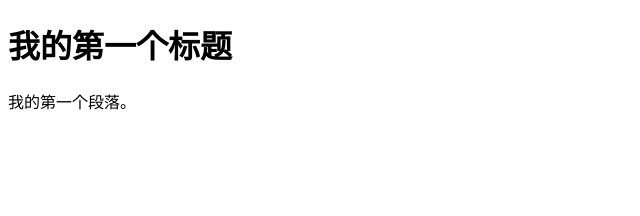
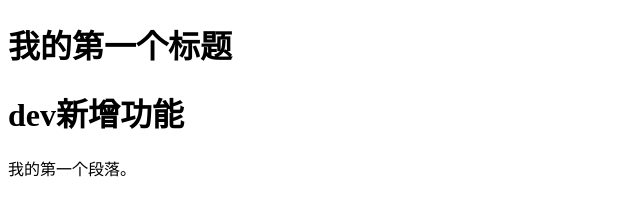
Before and after one commit to hhfeng616/dbhost, a plain HTML site: page index.html in a window 1280 px wide. Shown: the whole page, without its empty margins (0-640 px from the left). Drawn offline with Linux system fonts and the light colour scheme.

Commit message:
dev新增功能测试

```diff
--- a/index.html
+++ b/index.html
@@ -6,6 +6,7 @@
 </head>
 <body>
     <h1>我的第一个标题</h1>
+    <h1>dev新增功能</h1>
     <p>我的第一个段落。</p>
 </body>
 </html>
```
